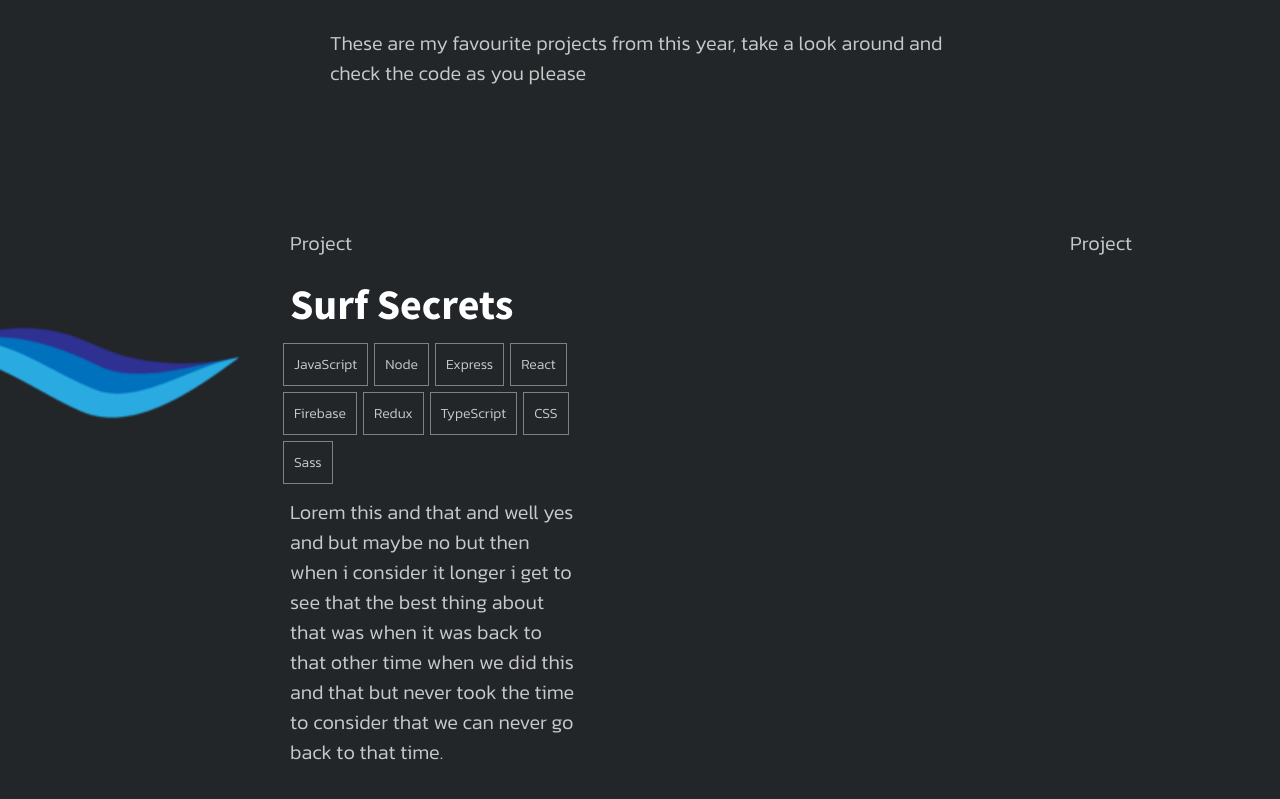
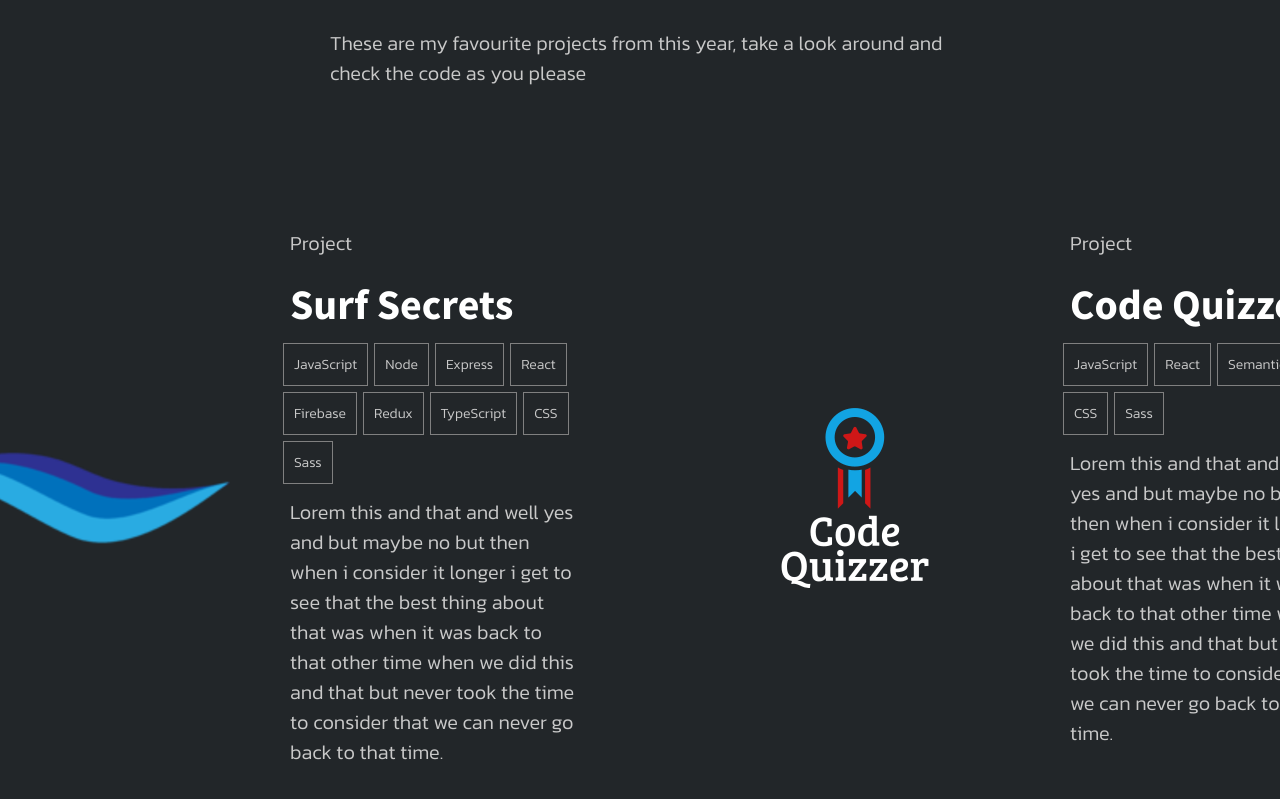
Before and after one commit to David-Orson/Portfolio-2020, a React (Create React App) app: page / in a window 1280 px wide. Shown: the part 643-1442 px from the top of the page. Built offline with nearby package versions, Linux system fonts and the light colour scheme; a web font is replaced by a local one.

Commit message:
Code Quizzer Added

```diff
--- a/src/components/Project.js
+++ b/src/components/Project.js
@@ -4,7 +4,7 @@ import Badge from "./Badge";
 const Project = (props) => {
   return (
     <div className="section">
-      <div className="container">
+      <div className="container logo-container">
         <img src={props.image} />
       </div>
       <div className="container">
--- a/src/components/Projects.js
+++ b/src/components/Projects.js
@@ -1,6 +1,7 @@
 import React from "react";
 import Project from "./Project";
 import surfSecrets from "../Assets/surf-secrets.png";
+import codeQuizzer from "../Assets/code-quizzer.png";
 
 const Projects = () => {
   const sSBadges = [
@@ -14,6 +15,8 @@ const Projects = () => {
     "CSS",
     "Sass",
   ];
+
+  const cQBadges = ["JavaScript", "React", "Semantic UI", "CSS", "Sass"];
 
   return (
     <div className="projects">
@@ -37,7 +40,16 @@ const Projects = () => {
           image={surfSecrets}
           badges={sSBadges}
         />
-        <Project />
+        <Project
+          title="Code Quizzer"
+          body="Lorem this and that and well yes and but maybe no but then when i
+            consider it longer i get to see that the best thing about that was
+            when it was back to that other time when we did this and that but
+            never took the time to consider that we can never go back to that
+            time."
+          image={codeQuizzer}
+          badges={cQBadges}
+        />
       </div>
     </div>
   );
--- a/src/styles.css
+++ b/src/styles.css
@@ -127,6 +127,12 @@ button:active {
   padding: 50px;
 }
 
+.logo-container {
+  display: flex;
+  justify-content: center;
+  align-items: center;
+}
+
 .contact {
   background-color: #222629;
   display: flex;
```
Also changed, not shown: src/Assets/code-quizzer.png (added).
